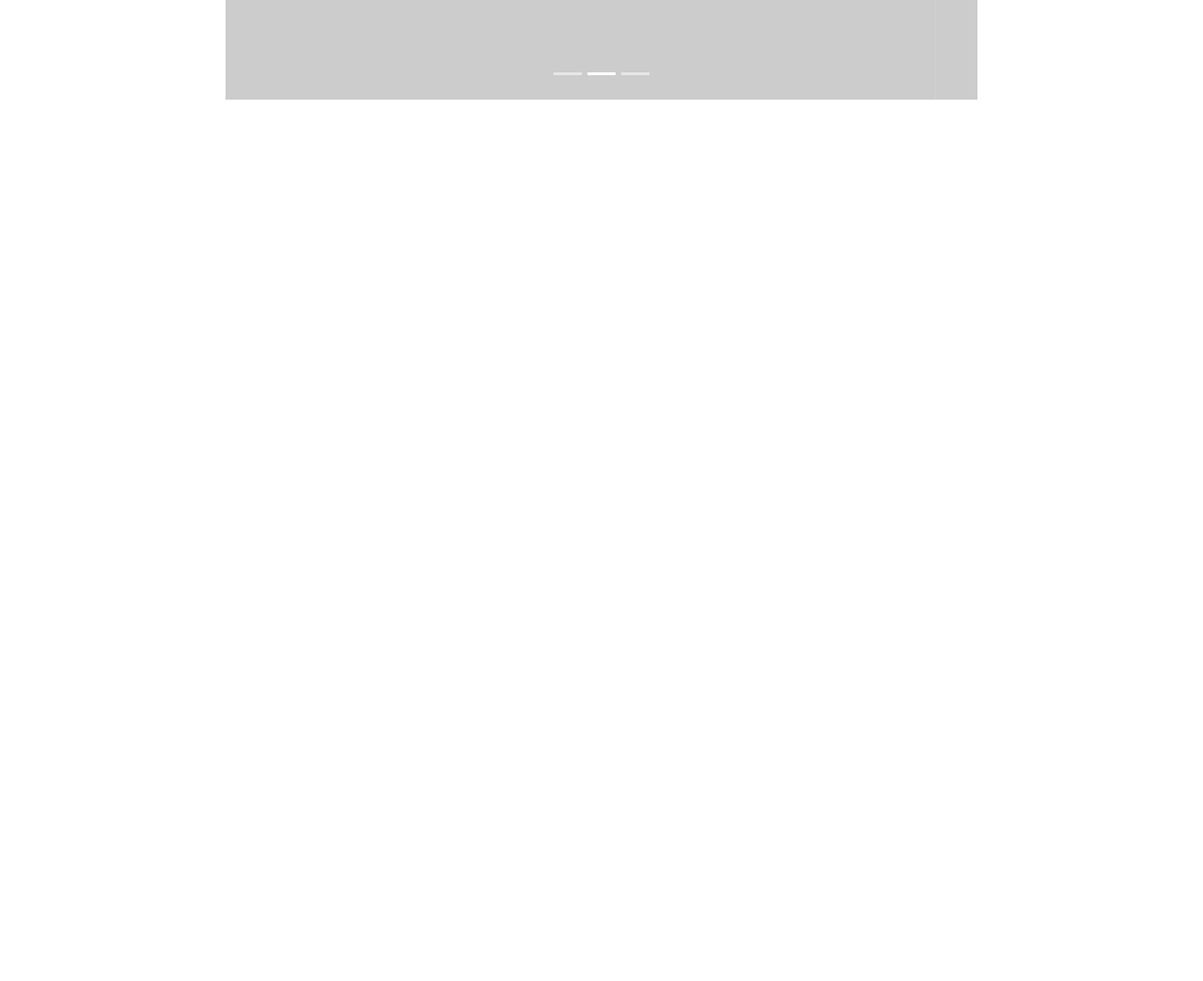
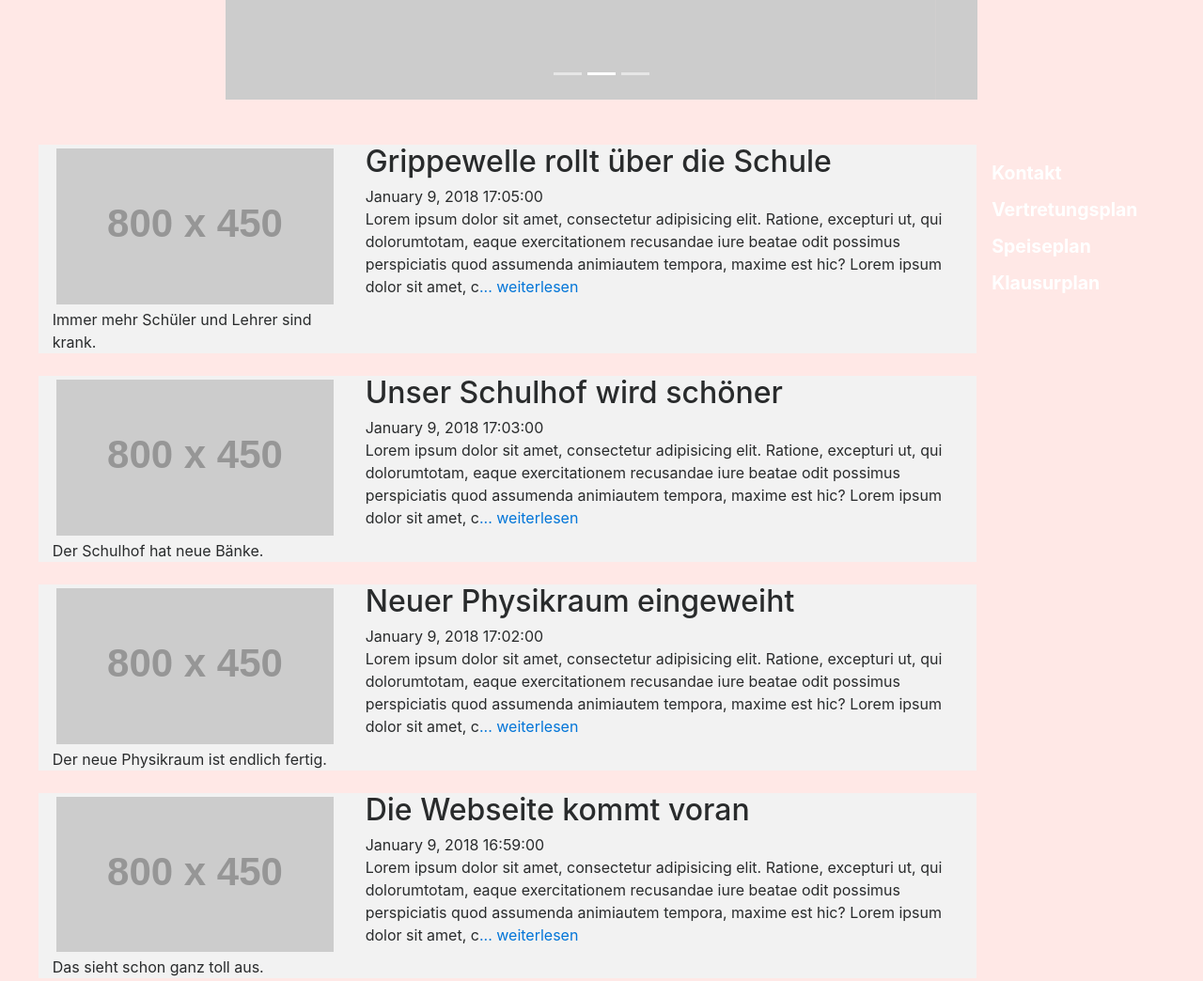
Before and after one commit to bastian-ger/Schul_Homepage, a plain HTML site: page index.html in a window 1280 px wide. Shown: the part 500-1544 px from the top of the page at 94% size. Before the commit the page ends 800 px from the top, so only its background shows below. Drawn offline with nearby package versions, Linux system fonts and the light colour scheme; placeholder pictures from the web are drawn by us.

Commit message:
dynamic article display, social media icons
added dynamic display of shortened articles on home, 6 fake articles for
testing and social media icons via font awesome

```diff
--- a/css/master.css
+++ b/css/master.css
@@ -0,0 +1,11 @@
+body {
+  background-color: #ffe8e6;
+}
+
+aside {
+  font-size: 26px;
+}
+
+article {
+  background-color: #f2f2f2;
+}
--- /dev/null
+++ b/css/over1199.css
@@ -0,0 +1,5 @@
+body {
+  width: 74.9em;
+  margin-left: auto;
+  margin-right: auto;
+}
--- a/index.html
+++ b/index.html
@@ -1,4 +1,4 @@
-<!DOCTYPE html>
+  <!DOCTYPE html>
 <html lang="de">
 <head>
   <meta charset="UTF-8">
@@ -8,7 +8,9 @@
   <script src="https://cdnjs.cloudflare.com/ajax/libs/popper.js/1.12.9/umd/popper.min.js" integrity="sha384-ApNbgh9B+Y1QKtv3Rn7W3mgPxhU9K/ScQsAP7hUibX39j7fakFPskvXusvfa0b4Q" crossorigin="anonymous"></script>
   <link rel="stylesheet" href="https://maxcdn.bootstrapcdn.com/bootstrap/4.0.0-beta.3/css/bootstrap.min.css" integrity="sha384-Zug+QiDoJOrZ5t4lssLdxGhVrurbmBWopoEl+M6BdEfwnCJZtKxi1KgxUyJq13dy" crossorigin="anonymous">
   <script src="https://maxcdn.bootstrapcdn.com/bootstrap/4.0.0-beta.3/js/bootstrap.min.js" integrity="sha384-a5N7Y/aK3qNeh15eJKGWxsqtnX/wWdSZSKp+81YjTmS15nvnvxKHuzaWwXHDli+4" crossorigin="anonymous"></script>
+  <script defer src="https://use.fontawesome.com/releases/v5.0.3/js/all.js"></script>
   <link rel="stylesheet" href="css/master.css">
+  <link rel='stylesheet' media='screen and (min-width:1200px)' href='css/over1199.css'>
   <title>School Website</title>
 </head>
 <body>
@@ -105,7 +107,25 @@
           </a>
         </div>
       </div>
+      <div class="row">
+        <!-- news articles -->
+        <section class="col-sm-12 col-lg-10 justify-content-center" id='articles'>
+        </section>
+        <!-- mini sidenav -->
+        <aside class="col-lg-2 d-none d-lg-block nav flex-column p-2">
+          <a href="#" class="badge badge-dark">Kontakt</a>
+          <a href="#" class="badge badge-dark">Vertretungsplan</a>
+          <a href="#" class="badge badge-dark">Speiseplan</a>
+          <a href="#" class="badge badge-dark">Klausurplan</a>
+        </aside>
+      </div>
     </main>
+    <footer class="row justify-content-center">
+      <a href="https://twitter.com/?lang=de"><i class="fab fa-twitter fa-3x m-3"></i></a>
+      <a href="https://de-de.facebook.com/"><i class="fab fa-facebook-f fa-3x m-3"></i></a>
+      <a href="https://www.youtube.com/"><i class="fab fa-youtube fa-3x m-3"></i></a>
+    </footer>
   </div>
+  <script src='js/home.js'></script>
 </body>
 </html>
--- /dev/null
+++ b/js/home.js
@@ -0,0 +1,102 @@
+const articles = [
+  {
+    date: 'January 7, 2018 13:10:00',
+    hl: 'Wir heißen unsere neuen Schüler willkommen!',
+    text: 'Lorem ipsum dolor sit amet, consectetur adipisicing elit. Ratione, excepturi ut, qui dolorum' +
+      'totam, eaque exercitationem recusandae iure beatae odit possimus perspiciatis quod assumenda animi' +
+      'autem tempora, maxime est hic? Lorem ipsum dolor sit amet, consectetur adipisicing elit. Sapiente' +
+      'maxime suscipit totam quibusdam aperiam officia, fugiat deleniti ut consectetur a neque repudiandae' +
+      'cupiditate, porro aliquam. Recusandae, ratione, illum. Saepe, earum.',
+    img: 'https://dummyimage.com/800x450/000000/0011ff.jpg',
+    imgAlt: 'Platzhalter',
+    imgCaption: 'Unsere neuen Schüler.',
+    url: '#'
+  },
+  {
+    date: 'January 7, 2018 13:16:00',
+    hl: 'Wir programmieren eine neue Webseite',
+    text: 'Lorem ipsum dolor sit amet, consectetur adipisicing elit. Ratione, excepturi ut, qui dolorum' +
+      'totam, eaque exercitationem recusandae iure beatae odit possimus perspiciatis quod assumenda animi' +
+      'autem tempora, maxime est hic? Lorem ipsum dolor sit amet, consectetur adipisicing elit. Sapiente' +
+      'maxime suscipit totam quibusdam aperiam officia, fugiat deleniti ut consectetur a neque repudiandae' +
+      'cupiditate, porro aliquam. Recusandae, ratione, illum. Saepe, earum.',
+    img: 'https://dummyimage.com/800x450/000000/FF69B4.jpg',
+    imgAlt: 'Platzhalter',
+    imgCaption: 'Unsere neue Website entsteht.',
+    url: '#'
+  },
+  {
+    date: 'January 9, 2018 16:59:00',
+    hl: 'Die Webseite kommt voran',
+    text: 'Lorem ipsum dolor sit amet, consectetur adipisicing elit. Ratione, excepturi ut, qui dolorum' +
+      'totam, eaque exercitationem recusandae iure beatae odit possimus perspiciatis quod assumenda animi' +
+      'autem tempora, maxime est hic? Lorem ipsum dolor sit amet, consectetur adipisicing elit. Sapiente' +
+      'maxime suscipit totam quibusdam aperiam officia, fugiat deleniti ut consectetur a neque repudiandae' +
+      'cupiditate, porro aliquam. Recusandae, ratione, illum. Saepe, earum.',
+    img: 'https://dummyimage.com/800x450/000000/FF69B4.jpg',
+    imgAlt: 'Platzhalter',
+    imgCaption: 'Das sieht schon ganz toll aus.',
+    url: '#'
+  },
+  {
+    date: 'January 9, 2018 17:02:00',
+    hl: 'Neuer Physikraum eingeweiht',
+    text: 'Lorem ipsum dolor sit amet, consectetur adipisicing elit. Ratione, excepturi ut, qui dolorum' +
+      'totam, eaque exercitationem recusandae iure beatae odit possimus perspiciatis quod assumenda animi' +
+      'autem tempora, maxime est hic? Lorem ipsum dolor sit amet, consectetur adipisicing elit. Sapiente' +
+      'maxime suscipit totam quibusdam aperiam officia, fugiat deleniti ut consectetur a neque repudiandae' +
+      'cupiditate, porro aliquam. Recusandae, ratione, illum. Saepe, earum.',
+    img: 'https://dummyimage.com/800x450/000000/FF69B4.jpg',
+    imgAlt: 'Platzhalter',
+    imgCaption: 'Der neue Physikraum ist endlich fertig.',
+    url: '#'
+  },
+  {
+    date: 'January 9, 2018 17:03:00',
+    hl: 'Unser Schulhof wird schöner',
+    text: 'Lorem ipsum dolor sit amet, consectetur adipisicing elit. Ratione, excepturi ut, qui dolorum' +
+      'totam, eaque exercitationem recusandae iure beatae odit possimus perspiciatis quod assumenda animi' +
+      'autem tempora, maxime est hic? Lorem ipsum dolor sit amet, consectetur adipisicing elit. Sapiente' +
+      'maxime suscipit totam quibusdam aperiam officia, fugiat deleniti ut consectetur a neque repudiandae' +
+      'cupiditate, porro aliquam. Recusandae, ratione, illum. Saepe, earum.',
+    img: 'https://dummyimage.com/800x450/000000/FF69B4.jpg',
+    imgAlt: 'Platzhalter',
+    imgCaption: 'Der Schulhof hat neue Bänke.',
+    url: '#'
+  },
+  {
+    date: 'January 9, 2018 17:05:00',
+    hl: 'Grippewelle rollt über die Schule',
+    text: 'Lorem ipsum dolor sit amet, consectetur adipisicing elit. Ratione, excepturi ut, qui dolorum' +
+      'totam, eaque exercitationem recusandae iure beatae odit possimus perspiciatis quod assumenda animi' +
+      'autem tempora, maxime est hic? Lorem ipsum dolor sit amet, consectetur adipisicing elit. Sapiente' +
+      'maxime suscipit totam quibusdam aperiam officia, fugiat deleniti ut consectetur a neque repudiandae' +
+      'cupiditate, porro aliquam. Recusandae, ratione, illum. Saepe, earum.',
+    img: 'https://dummyimage.com/800x450/000000/FF69B4.jpg',
+    imgAlt: 'Platzhalter',
+    imgCaption: 'Immer mehr Schüler und Lehrer sind krank.',
+    url: '#'
+  }
+];
+
+// generator for short articles
+$(document).ready( () => {
+  let htmlString = '';
+  let i;
+  const length = articles.length;
+  for (i = length - 1; i > length - 6; i--) {
+    const text = articles[i].text;
+    const shortText = text.slice(0, 250);
+    htmlString = `<article class='row mb-4'>
+    <div class='col-md-4 order-12 order-md-1'>
+    <img class='img-fluid p-1' src="${articles[i].img}" alt="${articles[i].imgAlt}">
+    <figcaption>${articles[i].imgCaption}</figcaption>
+    </div>
+    <div class='col-md-8 order-1 order-md-12'>
+    <h2>${articles[i].hl}</h2>  <span>${articles[i].date}</span>
+    <p>${shortText}<a href="${articles[i].url}">... weiterlesen</a></p>
+    </div>
+    </article>`;
+    $('#articles').append(htmlString);
+  }
+});
```
